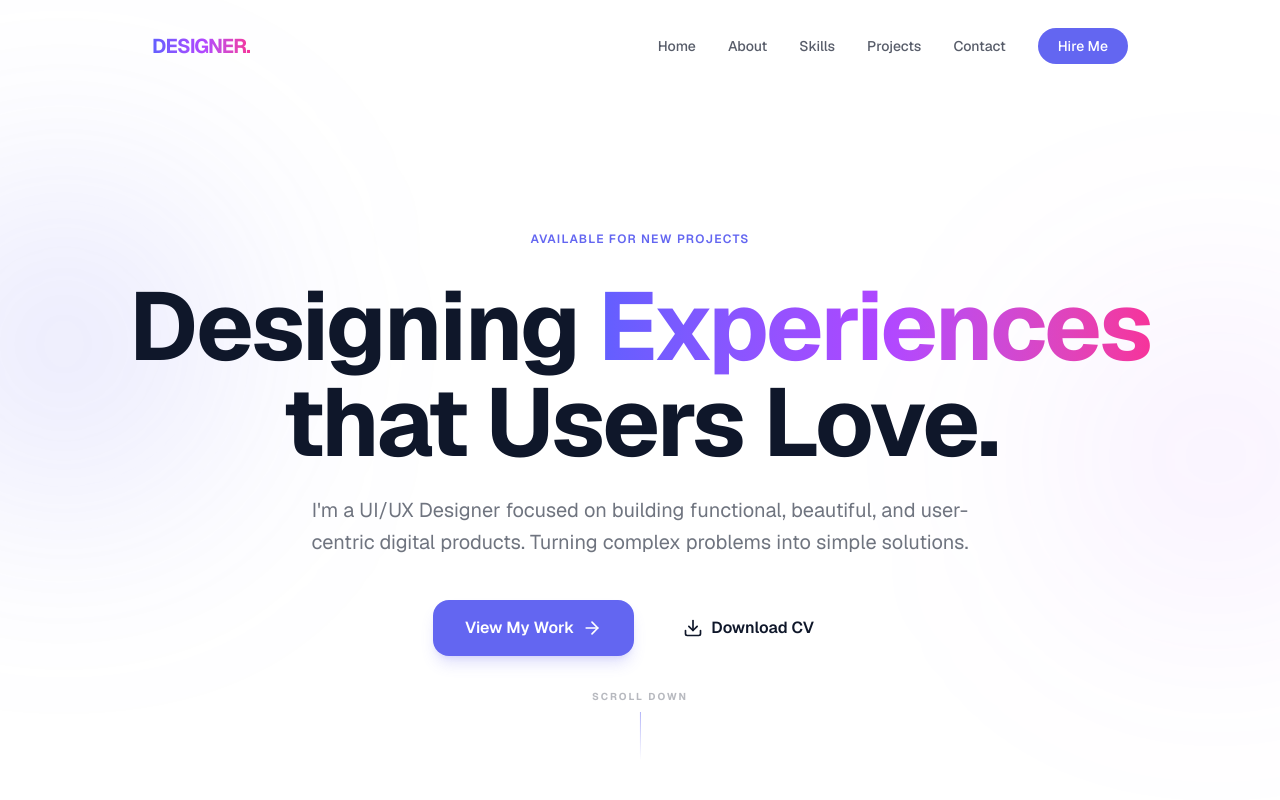
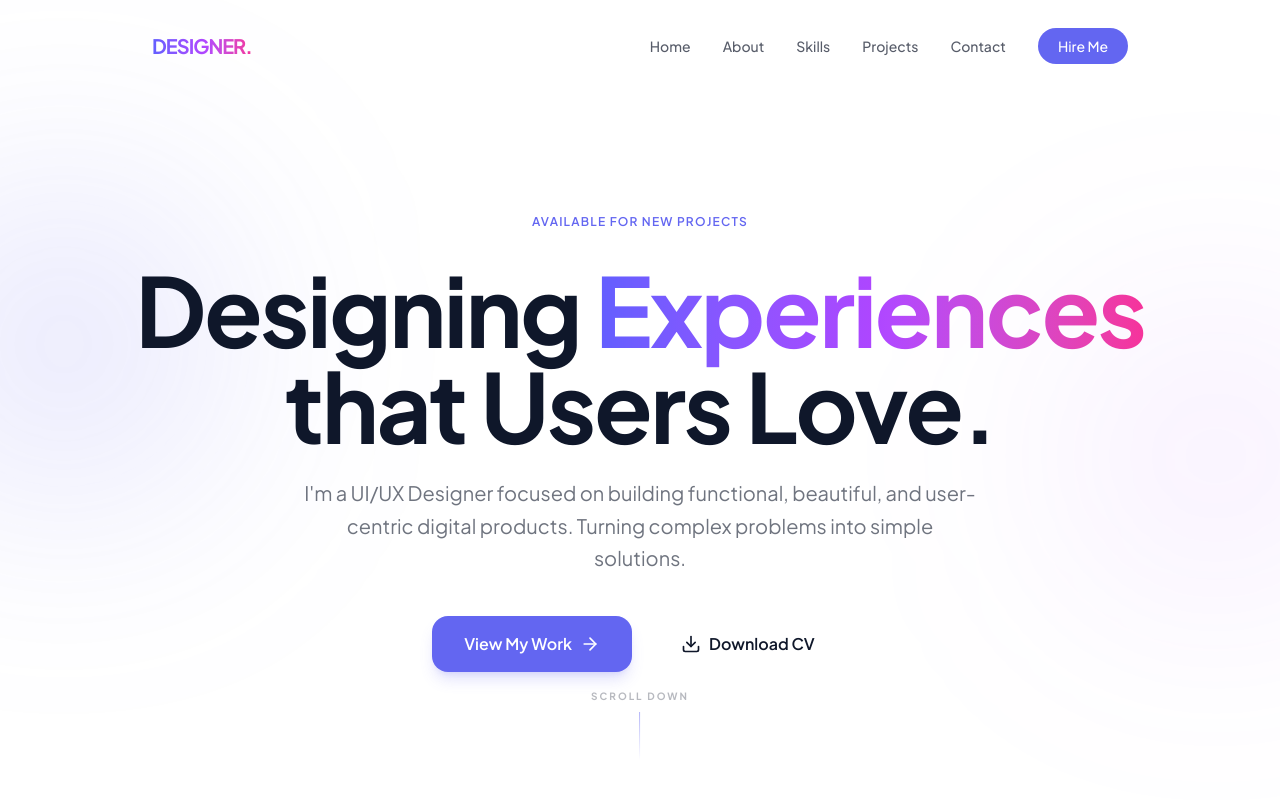
Before and after one commit to DhaniPraditya/portofolio-next, a Next.js app: page / in a window 1280 px wide. Shown: the top 800 px of the page. Built offline with nearby package versions, Linux system fonts and the light colour scheme.

Commit message:
style: font changed to plus jakarta sans

```diff
--- a/src/app/globals.css
+++ b/src/app/globals.css
@@ -16,9 +16,9 @@
   --color-primary-foreground: var(--primary-foreground);
   --color-accent: var(--accent);
   --color-border: var(--border);
-  --font-sans: var(--font-geist-sans);
-  --font-mono: var(--font-geist-mono);
+  --font-sans: var(--font-plus-jakarta-sans);
 }
+
 
 @media (prefers-color-scheme: dark) {
   :root {
--- a/src/app/layout.tsx
+++ b/src/app/layout.tsx
@@ -1,14 +1,9 @@
 import type { Metadata } from "next";
-import { Geist, Geist_Mono } from "next/font/google";
+import { Plus_Jakarta_Sans } from "next/font/google";
 import "./globals.css";
 
-const geistSans = Geist({
-  variable: "--font-geist-sans",
-  subsets: ["latin"],
-});
-
-const geistMono = Geist_Mono({
-  variable: "--font-geist-mono",
+const plusJakartaSans = Plus_Jakarta_Sans({
+  variable: "--font-plus-jakarta-sans",
   subsets: ["latin"],
 });
 
@@ -25,9 +20,9 @@ export default function RootLayout({
   return (
     <html
       lang="en"
-      className={`${geistSans.variable} ${geistMono.variable} scroll-smooth`}
+      className={`${plusJakartaSans.variable} scroll-smooth`}
     >
-      <body className="bg-background text-foreground selection:bg-primary/30">
+      <body className="bg-background text-foreground selection:bg-primary/30 font-sans">
         {children}
       </body>
     </html>
```
